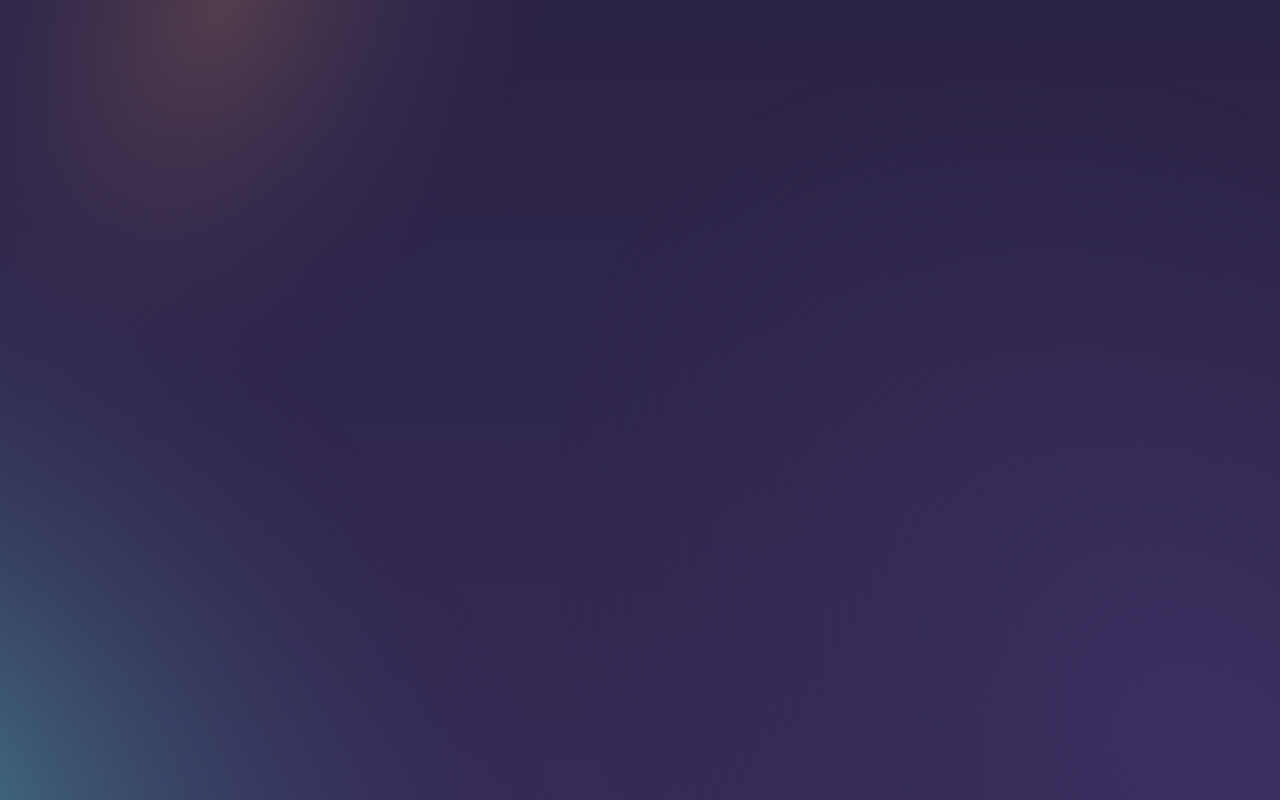
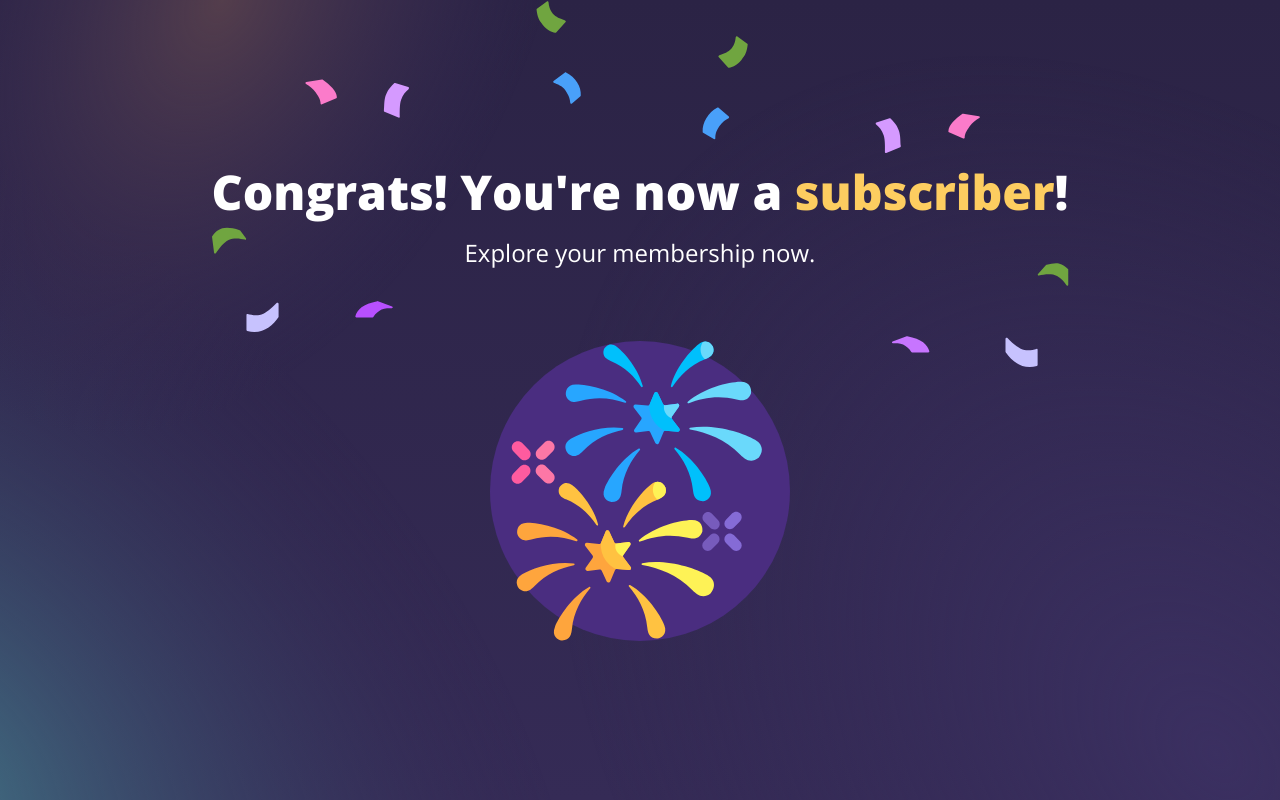
Before and after one commit to xlerida/gh, a Nuxt app: page /onboarding/congrats in a window 1280 px wide. Before the commit this address had no page. Built offline with nearby package versions, Linux system fonts and the light colour scheme.

Commit message:
(pages/onboarding): create congrats.vue

```diff
--- /dev/null
+++ b/pages/onboarding/congrats.vue
@@ -0,0 +1,56 @@
+<script setup></script>
+
+<template>
+  <main>
+    <div>
+      <h1>Congrats! You're now a <span>subscriber</span>!</h1>
+      <h2>Explore your membership now.</h2>
+    </div>
+    <div class="congrats-circle">
+      <img src="~/assets/images/stars.svg" />
+    </div>
+    <img class="congrats-confetti" src="~/assets/images/confetti.svg" />
+  </main>
+</template>
+
+<style scoped>
+main {
+  display: flex;
+  flex-direction: column;
+  justify-content: center;
+  align-items: center;
+  gap: 72px;
+}
+div {
+  display: flex;
+  flex-direction: column;
+  justify-content: center;
+  align-items: center;
+  gap: 12px;
+}
+
+h1 {
+  font-size: 48px;
+}
+
+h2 {
+  font-weight: 400;
+}
+
+span {
+  color: var(--background-button-secondary);
+}
+
+.congrats-circle {
+  width: 300px;
+  height: 300px;
+  border-radius: 300px;
+  background-color: var(--background-congrats-circle);
+}
+
+.congrats-confetti {
+  position: absolute;
+  top: 0;
+  z-index: -1;
+}
+</style>
```
